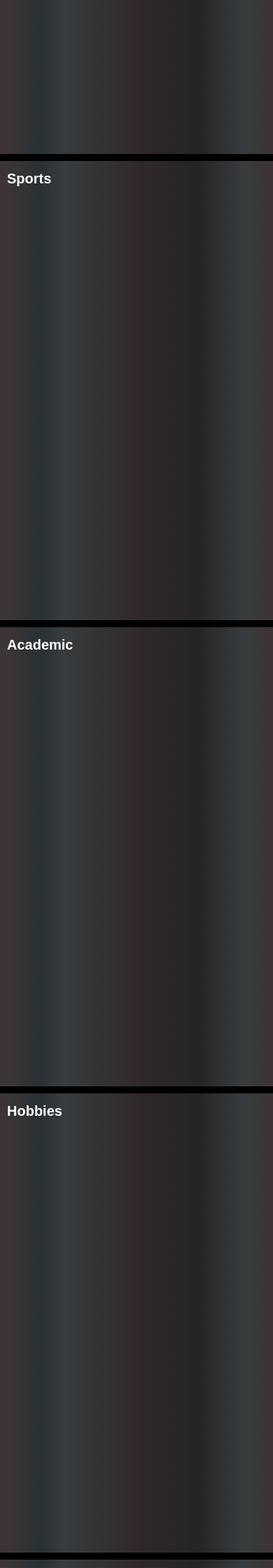
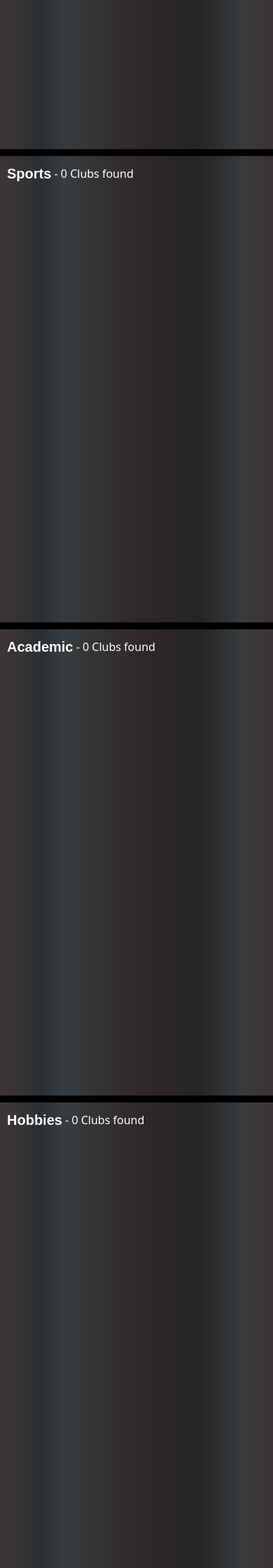
Before and after one commit to Gamaco/StudentClubs, a Django app: page /discover/ in a window 390 px wide. Shown: the part 880-3120 px from the top of the page at 70% size. Run offline with Django 3.2, Linux system fonts and the light colour scheme; data that the repository does not hold is empty; some libraries are stand-ins or nearby versions.

Commit message:
Changes. Stable.

```diff
--- a/website/static/main.css
+++ b/website/static/main.css
@@ -90,7 +90,7 @@ h5 {
 }
 
 .row.custom-height {
-    height: 600px !important;
+    height: 610px !important;
 }
 
  .cards-carousel-header {
@@ -315,3 +315,36 @@ h5 {
     -webkit-filter: brightness(80%);
     filter: brightness(80%);
   }
+
+  .card-row {
+    display: flex;
+    overflow-x: auto;
+    -webkit-overflow-scrolling: touch;
+    margin-right: -20px;
+    margin-left: -20px;
+  }
+  .card-col {
+    flex: 0 0 auto;
+    padding-right: 5px;
+    padding-left: 5px;
+  }
+
+  .card {
+    margin-bottom: 1px;
+  }
+
+  .custom-height .card-img-top {
+    min-height: 300px;
+    max-height: 300px;
+    height: 100%;
+    object-fit: cover;
+  }
+
+  .card-category-title, .social-count {
+    display: inline-block;
+    vertical-align: middle;
+  }
+
+  .social-count {
+    font-size: medium;
+  }
--- a/website/templates/discover.html
+++ b/website/templates/discover.html
@@ -36,14 +36,17 @@
 
 
     <div class="container-fluid no-padding spaced">
-      <p class="text-white card-category-title">Social<hr></p>
+      <p class="text-white card-category-title">Social</p>
+      <p class="social-count text-white"> - {{ social_count }} Clubs found</p>
     </div>
     <div class="row custom-height custom-padding flex-row flex-nowrap overflow-auto">
+      <div class="card-row">
+        <div class="card-col col-1 col-sm-1 col-md-1 col-lg-1 d-block d-lg-none"></div>
         {% for club in clubs %}
         {% if club.category == 'Social'%}
-    <div class="col-10 col-sm-4 col-md-6 col-lg-5 ms-4">
-      <div class="card custom-height custom-margin custom-bg rounded" style="border: 2px solid #202020 !important;">
-        <img src={{ club.image }} class="card-img-top" alt="..." style="height: 200px; object-fit: cover;">
+        <div class="card-col col-10 col-sm-4 col-md-7 col-lg-5">
+          <div class="card custom-height custom-bg rounded" style="border: 2px solid #202020 !important;">
+            <img src={{ club.image }} class="card-img-top" alt="...">
             <div class="card-body">
                 <h7 class="card-title text-white"> {{club.name}} </h7>
               <div class="custom-hr"></div>
@@ -54,14 +57,11 @@
               </div>
               <p class="card-text text-white">{{ club.description }}</p>
             </div>
-        <ul class="list-group list-group-flush">
-          <li class="list-group-item custom-bg text-secondary">School: <p class="text-white">{{ club.school }} </p></li>
-          <li class="list-group-item custom-bg text-secondary">Country: <p class="text-white">{{ club.country }} </p></li>
-        </ul>
           </div>
         </div>
         {% endif %}
         {% endfor %}
+      </div>
       </div>
 
 <!-- Space after content -->
@@ -70,32 +70,31 @@
 <!-- Cards Carousel-->
 <div class="container-fluid no-padding spaced clscards-carousel-header">
   <p class="text-white card-category-title">Sports</p>
+  <p class="social-count text-white"> - {{ sports_count }} Clubs found</p>
 </div>
 <div class="row custom-height custom-padding flex-row flex-nowrap overflow-auto">
+  <div class="card-row">
+    <div class="card-col col-1 col-sm-1 col-md-1 col-lg-1 d-block d-lg-none"></div>
     {% for club in clubs %}
     {% if club.category == 'Sports'%}
-<div class="col-10 col-sm-4 col-md-6 col-lg-5 ms-4">
-  <div class="card custom-height custom-margin custom-bg rounded" style="border: 2px solid #202020 !important;">
-    <img src={{ club.image }} class="card-img-top" alt="..." style="height: 200px; object-fit: cover;">
+    <div class="card-col col-10 col-sm-4 col-md-7 col-lg-5">
+      <div class="card custom-height custom-bg rounded" style="border: 2px solid #202020 !important;">
+        <img src={{ club.image }} class="card-img-top" alt="...">
         <div class="card-body">
             <h7 class="card-title text-white"> {{club.name}} </h7>
           <div class="custom-hr"></div>
-      <p class="card-text text-white">{{ club.description }}</p>
-    </div>
-    <ul class="list-group list-group-flush">
-      <li class="list-group-item custom-bg text-secondary">School: <p class="text-white">{{ club.school }} </p></li>
-      <li class="list-group-item custom-bg text-secondary">Country: <p class="text-white">{{ club.country }} </p></li>
-    </ul>
           <div class="card-footer">
             <form>
               <button class="btn btn-outline-secondary">View</button>
             </form>
           </div>
+          <p class="card-text text-white">{{ club.description }}</p>
+        </div>
       </div>
     </div>
     {% endif %}
     {% endfor %}
-
+  </div>
   </div>
 
 <!-- Space after content -->
@@ -104,32 +103,31 @@
 <!-- Cards Carousel-->
 <div class="container-fluid no-padding spaced clscards-carousel-header">
   <p class="text-white card-category-title">Academic</p>
+  <p class="social-count text-white"> - {{ academic_count }} Clubs found</p>
 </div>
 <div class="row custom-height custom-padding flex-row flex-nowrap overflow-auto">
+  <div class="card-row">
+    <div class="card-col col-1 col-sm-1 col-md-1 col-lg-1 d-block d-lg-none"></div>
     {% for club in clubs %}
     {% if club.category == 'Academic'%}
-<div class="col-10 col-sm-4 col-md-6 col-lg-5 ms-4">
-  <div class="card custom-height custom-margin custom-bg rounded" style="border: 2px solid #202020 !important;">
-    <img src={{ club.image }} class="card-img-top" alt="..." style="height: 200px; object-fit: cover;">
+    <div class="card-col col-10 col-sm-4 col-md-7 col-lg-5">
+      <div class="card custom-height custom-bg rounded" style="border: 2px solid #202020 !important;">
+        <img src={{ club.image }} class="card-img-top" alt="...">
         <div class="card-body">
             <h7 class="card-title text-white"> {{club.name}} </h7>
           <div class="custom-hr"></div>
-      <p class="card-text text-white">{{ club.description }}</p>
-    </div>
-    <ul class="list-group list-group-flush">
-      <li class="list-group-item custom-bg text-secondary">School: <p class="text-white">{{ club.school }} </p></li>
-      <li class="list-group-item custom-bg text-secondary">Country: <p class="text-white">{{ club.country }} </p></li>
-    </ul>
           <div class="card-footer">
             <form>
               <button class="btn btn-outline-secondary">View</button>
             </form>
           </div>
+          <p class="card-text text-white">{{ club.description }}</p>
+        </div>
       </div>
     </div>
     {% endif %}
     {% endfor %}
-
+  </div>
   </div>
 
 <!-- Space after content -->
@@ -138,32 +136,31 @@
 <!-- Cards Carousel-->
 <div class="container-fluid no-padding spaced clscards-carousel-header">
   <p class="text-white card-category-title">Hobbies</p>
+  <p class="social-count text-white"> - {{ hobbies_count }} Clubs found</p>
 </div>
 <div class="row custom-height custom-padding flex-row flex-nowrap overflow-auto">
+  <div class="card-row">
+    <div class="card-col col-1 col-sm-1 col-md-1 col-lg-1 d-block d-lg-none"></div>
     {% for club in clubs %}
     {% if club.category == 'Hobbies'%}
-<div class="col-10 col-sm-4 col-md-6 col-lg-5 ms-4">
-  <div class="card custom-height custom-margin custom-bg rounded" style="border: 2px solid #202020 !important;">
-    <img src={{ club.image }} class="card-img-top" alt="..." style="height: 200px; object-fit: cover;">
+    <div class="card-col col-10 col-sm-4 col-md-7 col-lg-5">
+      <div class="card custom-height custom-bg rounded" style="border: 2px solid #202020 !important;">
+        <img src={{ club.image }} class="card-img-top" alt="...">
         <div class="card-body">
             <h7 class="card-title text-white"> {{club.name}} </h7>
           <div class="custom-hr"></div>
-      <p class="card-text text-white">{{ club.description }}</p>
-    </div>
-    <ul class="list-group list-group-flush">
-      <li class="list-group-item custom-bg text-secondary">School: <p class="text-white">{{ club.school }} </p></li>
-      <li class="list-group-item custom-bg text-secondary">Country: <p class="text-white">{{ club.country }} </p></li>
-    </ul>
           <div class="card-footer">
             <form>
               <button class="btn btn-outline-secondary">View</button>
             </form>
           </div>
+          <p class="card-text text-white">{{ club.description }}</p>
+        </div>
       </div>
     </div>
     {% endif %}
     {% endfor %}
-
+  </div>
   </div>
 
 <!-- Space after content -->
@@ -172,33 +169,33 @@
 <!-- Cards Carousel-->
 <div class="container-fluid no-padding spaced clscards-carousel-header">
   <p class="text-white card-category-title">Gaming</p>
+  <p class="social-count text-white"> - {{ gaming_count }} Clubs found</p>
 </div>
 <div class="row custom-height custom-padding flex-row flex-nowrap overflow-auto">
+  <div class="card-row">
+    <div class="card-col col-1 col-sm-1 col-md-1 col-lg-1 d-block d-lg-none"></div>
     {% for club in clubs %}
     {% if club.category == 'Gaming'%}
-<div class="col-10 col-sm-4 col-md-6 col-lg-5 ms-4">
-  <div class="card custom-height custom-margin custom-bg rounded" style="border: 2px solid #202020 !important;">
-    <img src={{ club.image }} class="card-img-top" alt="..." style="height: 200px; object-fit: cover;">
+    <div class="card-col col-10 col-sm-4 col-md-7 col-lg-5">
+      <div class="card custom-height custom-bg rounded" style="border: 2px solid #202020 !important;">
+        <img src={{ club.image }} class="card-img-top" alt="...">
         <div class="card-body">
             <h7 class="card-title text-white"> {{club.name}} </h7>
           <div class="custom-hr"></div>
-      <p class="card-text text-white">{{ club.description }}</p>
-    </div>
-    <ul class="list-group list-group-flush">
-      <li class="list-group-item custom-bg text-secondary">School: <p class="text-white">{{ club.school }} </p></li>
-      <li class="list-group-item custom-bg text-secondary">Country: <p class="text-white">{{ club.country }} </p></li>
-    </ul>
           <div class="card-footer">
             <form>
               <button class="btn btn-outline-secondary">View</button>
             </form>
           </div>
+          <p class="card-text text-white">{{ club.description }}</p>
+        </div>
       </div>
     </div>
     {% endif %}
     {% endfor %}
+  </div>
+  </div>
 
-</div>
       <!-- Reminder to myself: don't touch these two last divs-->
   </div>
 </div>
--- a/website/views.py
+++ b/website/views.py
@@ -6,9 +6,19 @@ def home(request):
     return render(request, 'index.html')
 
 def discover(request):
+    gaming_count = Club.objects.filter(category='Gaming')
+    hobbies_count = Club.objects.filter(category='Hobbies')
+    academic_count = Club.objects.filter(category='Academic')
+    sports_count = Club.objects.filter(category='Sports')
+    social_count = Club.objects.filter(category='Social')
     objects = Club.objects.all()
     return render(request, 'discover.html', {
-        'clubs' : objects
+        'clubs' : objects,
+        'social_count' : len(social_count),
+        'hobbies_count' : len(hobbies_count),
+        'academic_count' : len(academic_count),
+        'gaming_count' : len(gaming_count),
+        'sports_count' : len(sports_count),
     })
 
 def joined(request):
```
Also changed, not shown: website/templates/joined.html (+0 -22 lines). Lines whose indentation alone changed are shown as unchanged.
